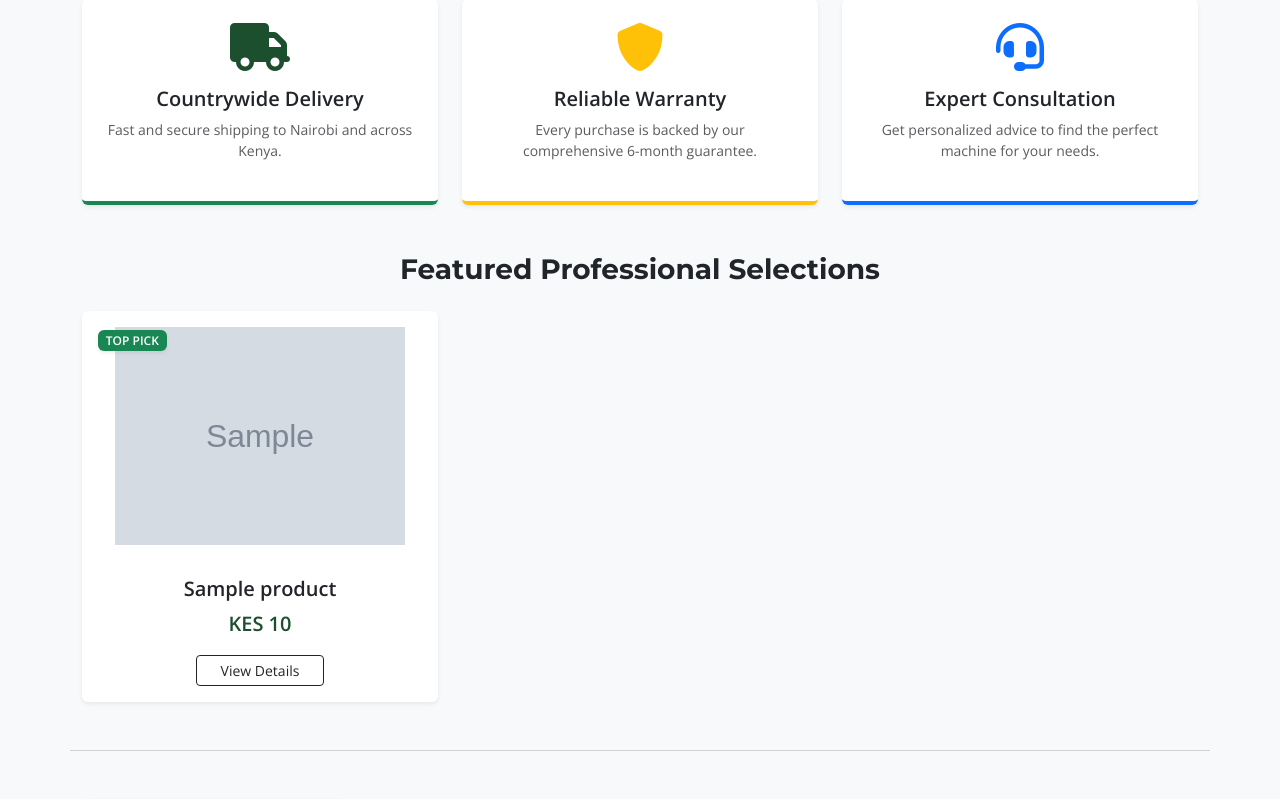
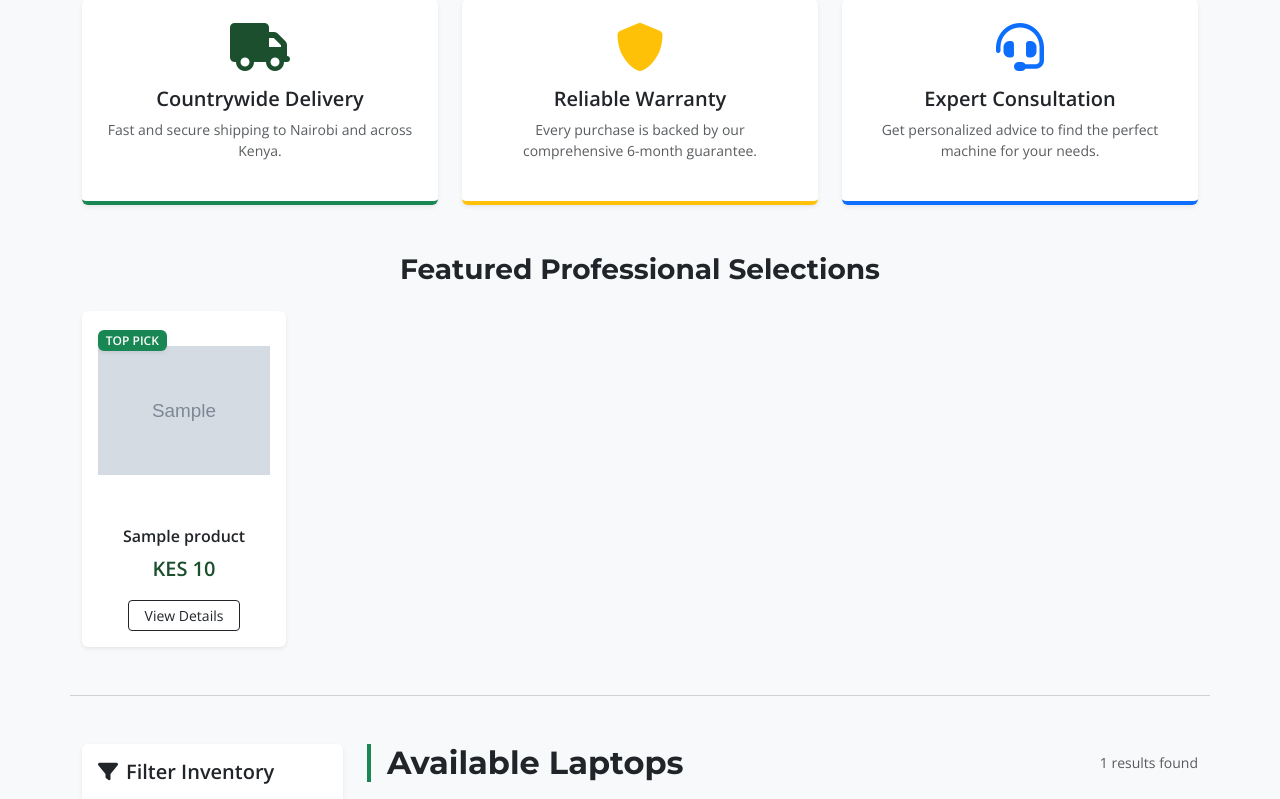
Before and after one commit to kelvin-keter/laptop-place-v2, a Django app: page / in a window 1280 px wide. Shown: the part 725-1524 px from the top of the page. Run offline with Django 5.2, Linux system fonts and the light colour scheme; tables that the repository leaves empty hold one stand-in row (values such as "Sample post"); grey boxes marked "Sample" are stand-in pictures.

Commit message:
Update featured products layout to display 4-5 items per row for a finer look

```diff
--- a/core/templates/core/index.html
+++ b/core/templates/core/index.html
@@ -39,10 +39,10 @@
         background-position: center top;
     }
 
-    /* Slide 3: Professional Lifestyle (CHANGED gradient from Gold to Blue) */
+    /* Slide 3: Professional Lifestyle (Blue gradient) */
     .slide-corporate-3 {
         background-image:
-            linear-gradient(to right, rgba(0, 191, 255, 0.85), rgba(0, 0, 0, 0.7)), /* Blue gradient */
+            linear-gradient(to right, rgba(0, 191, 255, 0.85), rgba(0, 0, 0, 0.7)),
             url('https://images.unsplash.com/photo-1573164713988-8665fc963095?ixlib=rb-1.2.1&auto=format&fit=crop&w=1920&q=80');
     }
 
@@ -60,7 +60,6 @@
         width: 100%;
     }
 
-    /* UPDATED: Badges now use the blue accent */
     .hero-badge {
         font-size: 0.9rem;
         letter-spacing: 1px;
@@ -68,10 +67,10 @@
         margin-bottom: 1.5rem;
         display: inline-block;
         background-color: var(--hero-accent-blue) !important;
-        color: #000 !important; /* Black text contrasts well with light blue */
+        color: #000 !important;
         font-weight: 700;
         padding: 0.5em 1em;
-        border-radius: 50rem; /* Rounded pill shape */
+        border-radius: 50rem;
     }
 
     .hero-title {
@@ -100,7 +99,6 @@
         transition: all 0.3s ease;
     }
 
-    /* UPDATED: Main button now uses Blue */
     .btn-hero-accent {
         background-color: var(--hero-accent-blue);
         color: var(--brand-black);
@@ -131,7 +129,6 @@
         background-color: rgba(255,255,255,0.5);
         margin: 0 6px;
     }
-    /* UPDATED: Active indicator is now Blue */
     .carousel-indicators .active {
         background-color: var(--hero-accent-blue);
     }
@@ -248,7 +245,7 @@
 {% if featured_products and not request.GET %}
 <section class="container mb-5">
     <h3 class="fw-bold mb-4 text-center" style="font-family: 'Montserrat', sans-serif;">Featured Professional Selections</h3>
-    <div class="row row-cols-1 row-cols-md-3 g-4">
+    <div class="row row-cols-1 row-cols-sm-2 row-cols-md-4 row-cols-lg-5 g-4">
         {% for item in featured_products %}
         <div class="col">
             <div class="card h-100 border-0 shadow-sm hover-effect">
@@ -257,17 +254,17 @@
                 </div>
 
                 {% if item.image %}
-                <img src="{{ item.image.url }}" class="card-img-top p-3" alt="{{ item.name }}" style="height: 250px; object-fit: contain;">
+                <img src="{{ item.image.url }}" class="card-img-top p-3" alt="{{ item.name }}" style="height: 200px; object-fit: contain;">
                 {% else %}
-                <div class="d-flex align-items-center justify-content-center bg-light text-muted" style="height: 250px;">
+                <div class="d-flex align-items-center justify-content-center bg-light text-muted" style="height: 200px;">
                     <i class="fas fa-camera fa-3x"></i>
                 </div>
                 {% endif %}
 
                 <div class="card-body text-center">
-                    <h5 class="fw-bold">{{ item.name }}</h5>
+                    <h5 class="fw-bold" style="font-size: 1rem;">{{ item.name }}</h5>
                     <p class="text-success fw-bold fs-5">KES {{ item.price }}</p>
-                    <a href="{% url 'product_detail' item.id %}" class="btn btn-outline-dark rounded-1 btn-sm px-4">View Details</a>
+                    <a href="{% url 'product_detail' item.id %}" class="btn btn-outline-dark rounded-1 btn-sm px-3">View Details</a>
                 </div>
             </div>
         </div>
```
